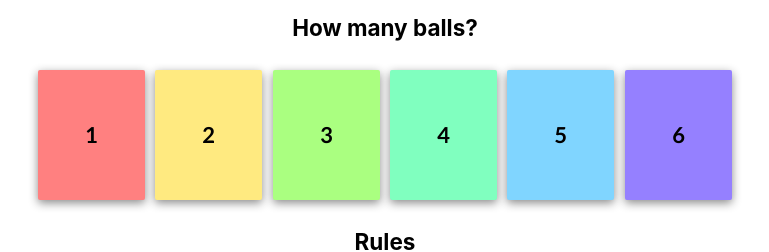
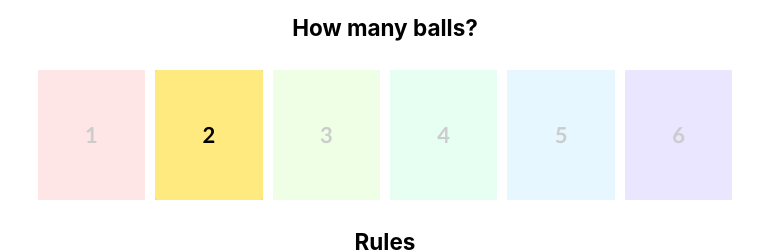
Before and after one commit to finchett/kelly-ball, a Vue app: page / in a window 1280 px wide. Shown: the part 331-583 px from the top of the page, without its empty margins (255-1024 px from the left). Built offline with nearby package versions, Linux system fonts and the light colour scheme.

Commit message:
fix selection of balls not visible

```diff
--- a/src/components/number-picker.vue
+++ b/src/components/number-picker.vue
@@ -4,11 +4,12 @@ export default {
     itemName: String,
     min: Number,
     max: Number,
+    startSelected: Number,
   },
   emits: ["select"],
   data() {
     return {
-      selection: null,
+      selection: null || this.startSelected,
       card: "card",
     };
   },
@@ -29,6 +30,10 @@ export default {
 
       return n == this.selection ? "selected" : "unselected";
     },
+  },
+  beforeUpdate() {
+    this.selection = Math.min(this.selection, this.max);
+    this.submit(this.selection);
   },
 };
 </script>
--- a/src/views/home-view.vue
+++ b/src/views/home-view.vue
@@ -9,8 +9,8 @@ export default {
     return {
       store,
       numbers: [15],
-      ballCount: null,
-      playerCount: 2,
+      ballCount: 2,
+      playerCount: null,
     };
   },
   components: {
@@ -23,6 +23,11 @@ export default {
         this.store.playerCards = GenerateGame(this.playerCount, this.ballCount);
         this.$router.push("play");
       }
+    },
+  },
+  computed: {
+    maxBallCount() {
+      return Math.min(Math.floor(15 / this.playerCount), 6);
     },
   },
 };
@@ -50,8 +55,9 @@ export default {
       <NumberPicker
         item-name="How many balls?"
         :min="1"
-        :max="Math.min(Math.floor(15 / playerCount), 6)"
+        :max="maxBallCount"
         @select="(picked) => (ballCount = picked)"
+        :start-selected="ballCount"
       ></NumberPicker>
       <!-- <NumberDisplay :numbers="numbers"></NumberDisplay> -->
       <h2>Rules</h2>
```
